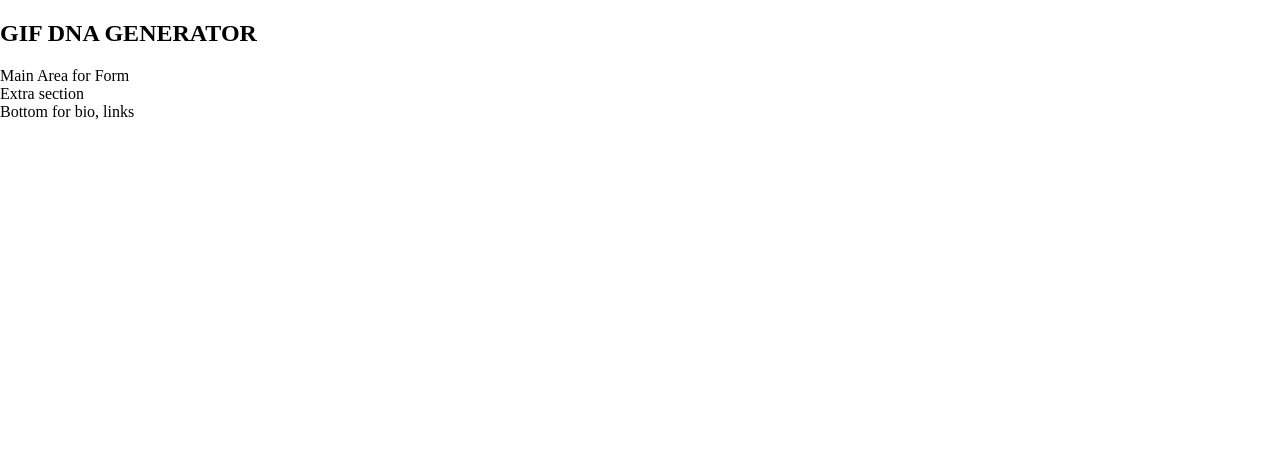
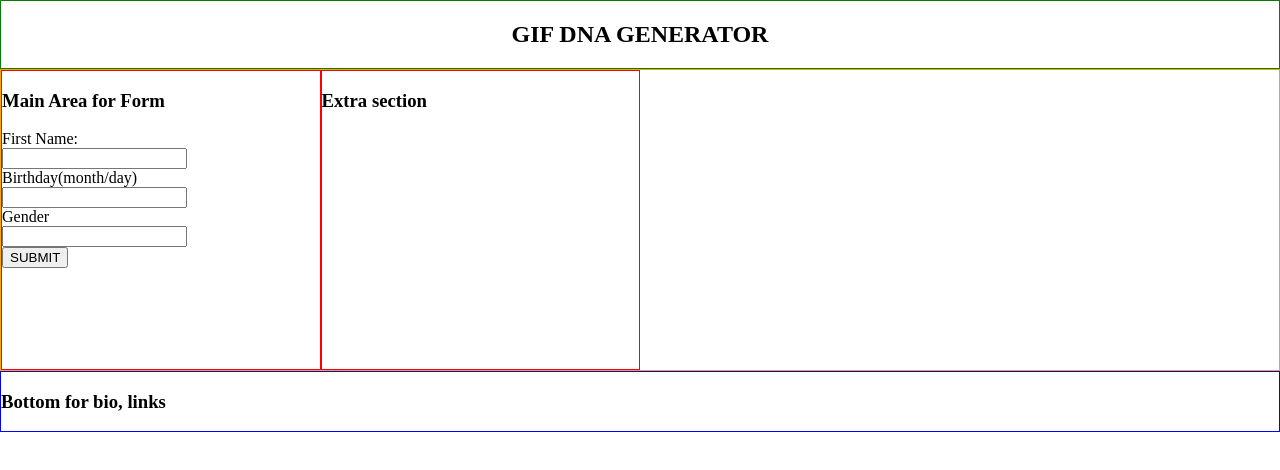
Before and after one commit to mh610creative/mh610creative.github.io, a plain HTML site: page index.html in a window 1280 px wide. Drawn offline with Linux system fonts and the light colour scheme.

Commit message:
daily commit. added borders in CSS and review,add pseudo for JS steps of page

```diff
--- a/index.html
+++ b/index.html
@@ -11,8 +11,25 @@
 <header>
     <h2>GIF DNA GENERATOR</h2>
 </header>
-<div class="formBox">Main Area for Form</div>
-<div class="extraBox">Extra section</div>
-<footer>Bottom for bio, links</footer>
+<main>
+<div class="formBox">
+    <h3>Main Area for Form</h3>
+    <form>
+    <label for="fname">First Name:</label><br>
+    <input type="text" id="fname" name="fname"><br>
+    <label for="bday">Birthday(month/day)</label><br>
+    <input type="text" id="bday" name="bday"><br>
+    <label for="fname">Gender</label><br>
+    <input type="text" id="fname" name="fname"><br>
+    </form>
+    <button name="formFill" type="submit" value="formData">SUBMIT</button>
+    </div>
+    <div class="containerBox">
+        <h3>Extra section</h3>
+        </div>
+</main>
+<footer>
+    <h3>Bottom for bio, links</h3>
+</footer>
 </body>
 </html>
--- a/js/file.js
+++ b/js/file.js
@@ -0,0 +1,29 @@
+// Page loads, DOM loads, User reads page
+document.addEventListener('DOMContentLoaded', console.log ('sanity check'))
+
+
+
+// User enters Form Data, types in form
+
+
+
+
+// User clicks Submit button
+
+
+
+
+
+// check for above, Form disappears
+
+
+
+
+// Form is replaced by GIFs pulled by API,Fetch AJAX Data here
+
+
+
+
+
+
+// User clicks other links on page maybe
--- a/style.css
+++ b/style.css
@@ -6,3 +6,30 @@ html,body{
 margin: 0;
 padding: 0;
 }
+
+header{
+    text-align: center;
+    border: 1px solid green;
+}
+
+main {
+display: flex;
+flex-direction: row;
+justify-content: flex-start;
+border: 1px solid orange;
+
+}
+
+.formBox, .containerBox {
+width: 25%;
+border: 1px solid red;
+height: 300px;
+}
+
+button{
+    display: inline;
+}
+
+footer{
+    border: 1px solid blue;
+}
```
